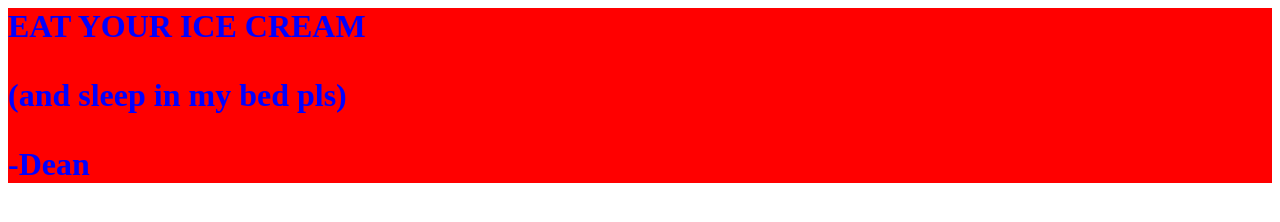
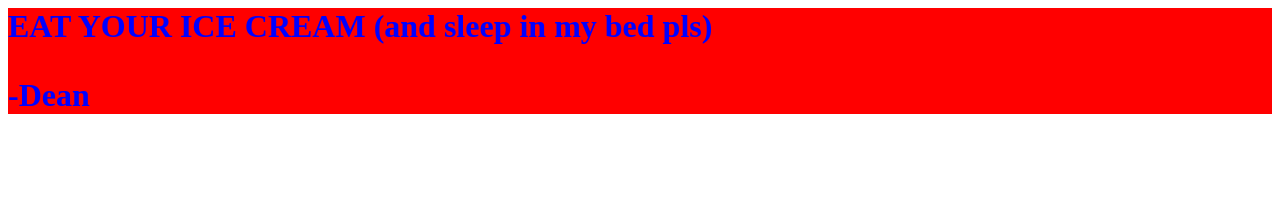
Before and after one commit to fweufh/fweufh.github.io, a plain HTML site: page aac/index.html in a window 1280 px wide. Drawn offline with Linux system fonts and the light colour scheme.

Commit message:
Update index.html

```diff
--- a/aac/index.html
+++ b/aac/index.html
@@ -1,5 +1,5 @@
 <html>
   <body>
-    <h1 style="color:blue; background-color:red;">EAT YOUR ICE CREAM <p>(and sleep in my bed pls)</p> -Dean</h1>
+    <h1 style="color:blue; background-color:red;">EAT YOUR ICE CREAM (and sleep in my bed pls) <p/> -Dean</h1>
   </body>
 </html>
```
